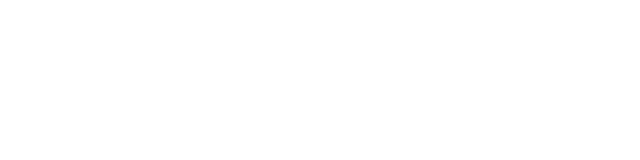
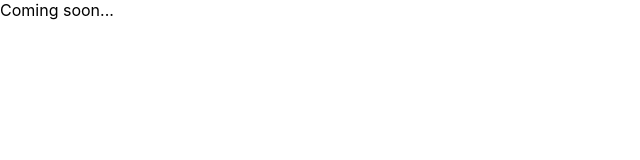
Before and after one commit to ammentorp2/WordleSolver, a React (Create React App) app in the folder frontend/: page /test in a window 1280 px wide. Before the commit this address had no page. Shown: the top 160 px of the page, without its empty margins (0-640 px from the left). Built offline with nearby package versions, Linux system fonts and the light colour scheme.

Commit message:
set up tester

```diff
--- /dev/null
+++ b/frontend/src/components/WordleSolverTester.jsx
@@ -0,0 +1,11 @@
+import React from 'react';
+import { useState } from 'react';
+import { Button, Grid, Box, TextField, Typography } from "@mui/material"
+
+export const WordleSolverTester = () => {
+    return(
+        <div>
+            Coming soon...
+        </div>
+    )
+}
--- a/frontend/src/pages/HomePage.jsx
+++ b/frontend/src/pages/HomePage.jsx
@@ -7,6 +7,10 @@
 
     const handleGoToSolve = () => {
         navigate('solve')
+    }
+
+    const handleGoToTest = () => {
+        navigate('test')
     }
 
     return (
@@ -21,7 +25,7 @@
                     </Button>
                 </Grid>
                 <Grid item>
-                    <Button>
+                    <Button onClick={handleGoToTest}>
                         Tester
                     </Button>
                 </Grid>
--- a/frontend/src/pages/Routes.jsx
+++ b/frontend/src/pages/Routes.jsx
@@ -2,12 +2,14 @@
 import { Route , Routes} from 'react-router-dom';
 import { HomePage } from './HomePage';
 import { Solver } from './Solver';
+import { Tester } from './Tester';
 
 export const PageRoutes = () => {
     return(
         <Routes>
             <Route path='/' element={<HomePage />} />
             <Route path='/solve' element={<Solver />} />
+            <Route path='/test' element={<Tester />} />
         </Routes>
 
     )
--- /dev/null
+++ b/frontend/src/pages/Tester.jsx
@@ -0,0 +1,10 @@
+import React from 'react';
+import { WordleSolverTester } from '../components/WordleSolverTester';
+
+export const Tester = () => {
+    return(
+        <div>
+            <WordleSolverTester />
+        </div>
+    )
+}
```
